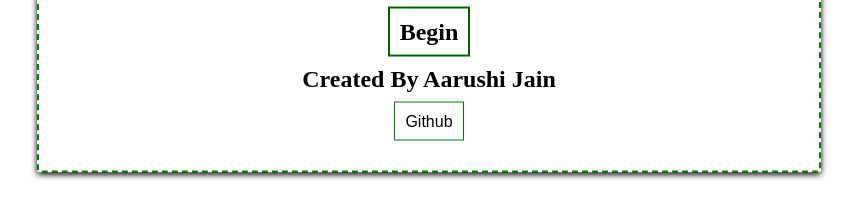
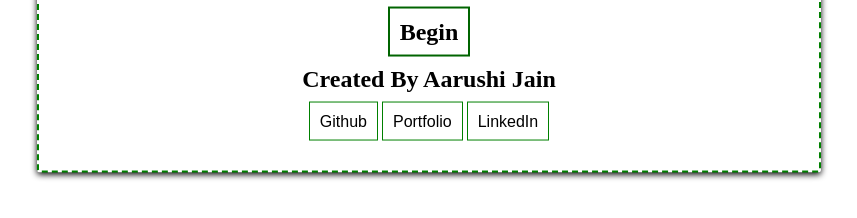
Before and after one commit to minty93/frogger, a plain HTML site: page index.html in a window 1280 px wide. Shown: the part 394-612 px from the top of the page, without its empty margins (211-1068 px from the left). Drawn offline with Linux system fonts and the light colour scheme.

Commit message:
Slight CSS changes

```diff
--- a/frogger.css
+++ b/frogger.css
@@ -56,7 +56,7 @@ h3 {
 
   }
 
-  a:link {
+  a {
     text-decoration: none;
     border: 1px solid green;
     padding: 10px;
@@ -69,6 +69,7 @@ h3 {
 }
 
 a:hover {
+  opacity: 1;
+  background: green;
   cursor: pointer;
-
 }
--- a/index.html
+++ b/index.html
@@ -20,6 +20,8 @@
             </div>
             <h2>Created By Aarushi Jain</h2>
             <a href="https://github.com/minty93/">Github</a>
+            <a href="https://www.aarushijain.me">Portfolio</a>
+            <a href="https://www.linkedin.com/in/aarushij">LinkedIn</a>
       </div>
     <canvas id="canvas" class="canvas hidden" width="1000" height="700"></canvas>
     <script>
```
